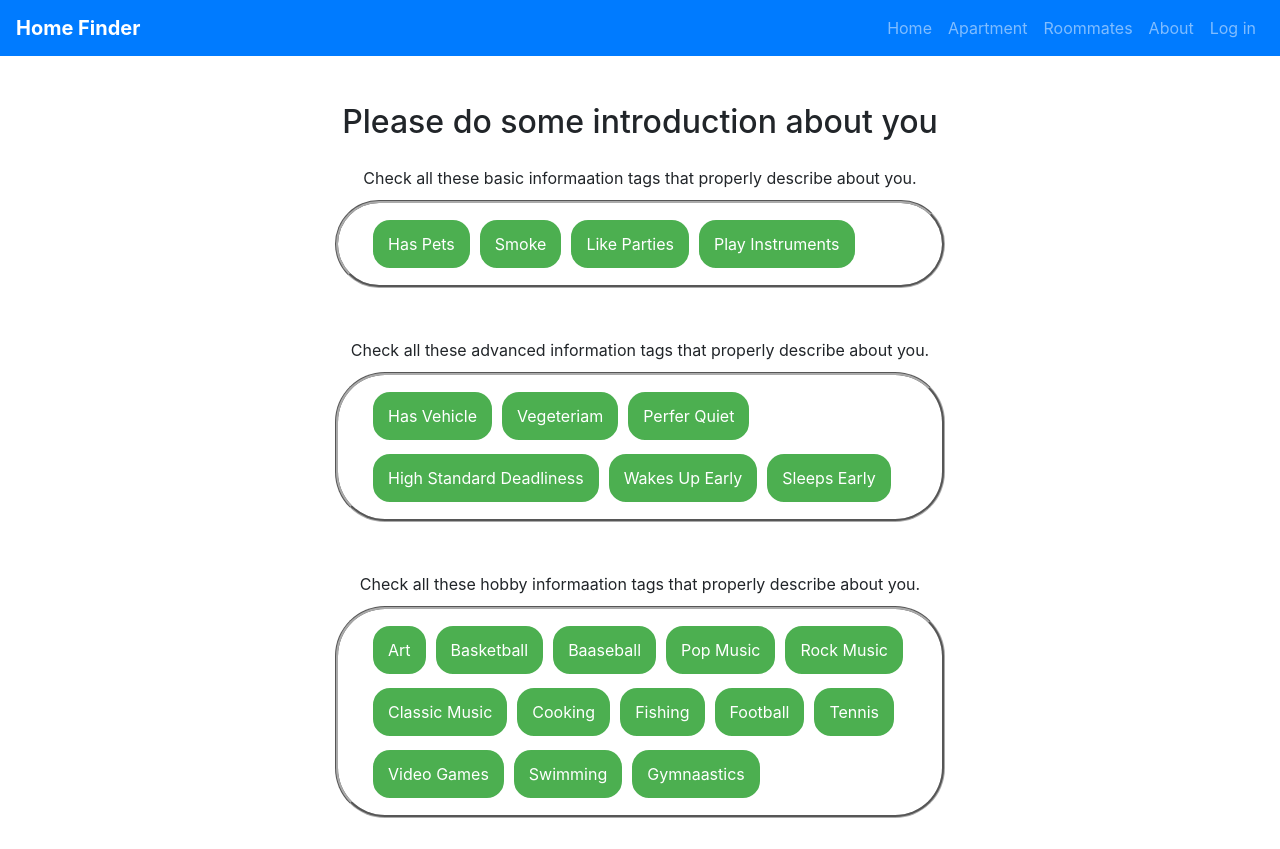
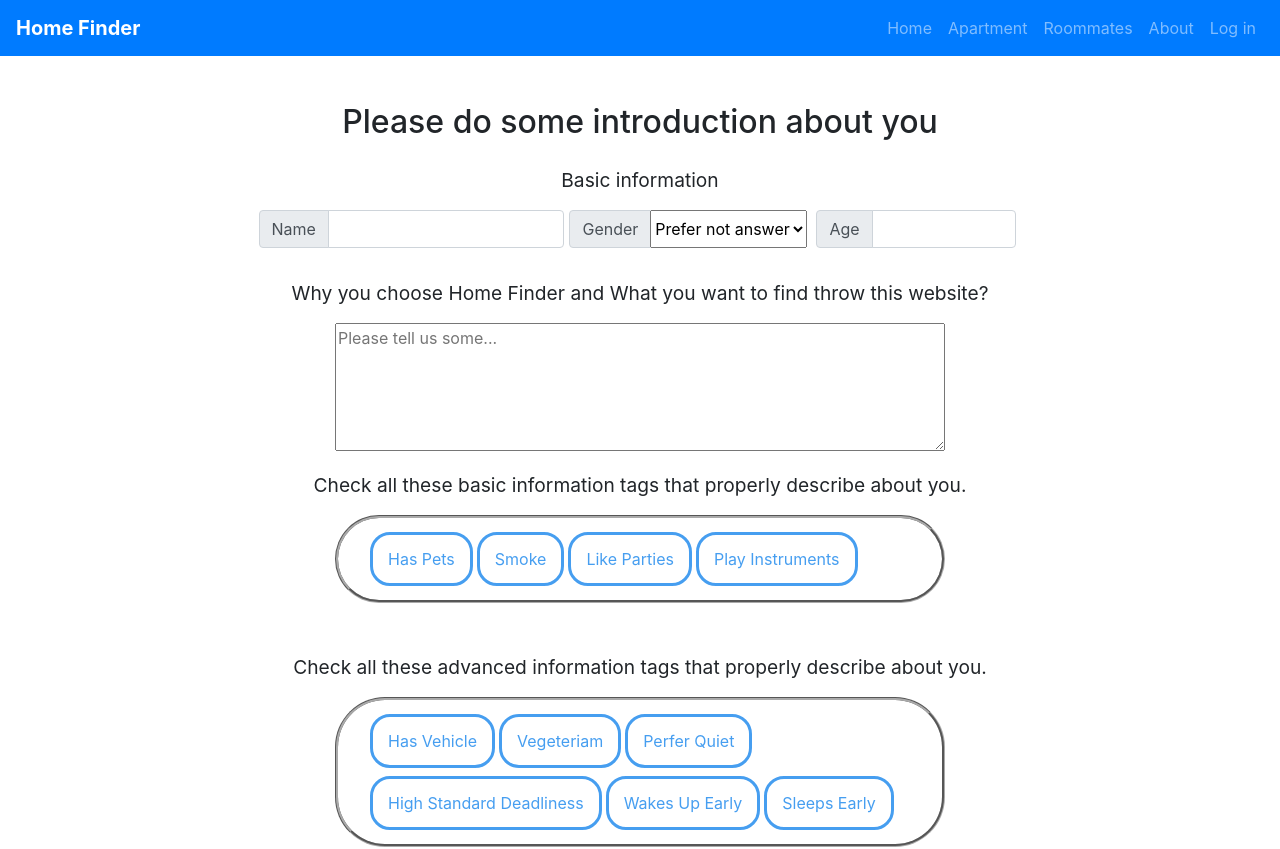
Before and after one commit to SAMHEO/capstone, a React (Create React App) app: page /signupquestion in a window 1280 px wide. Shown: the top 849 px of the page. Built offline with nearby package versions, Linux system fonts and the light colour scheme.

Commit message:
Changed profile page, signup questions, roommate page, and fixed map holder at apartment page.

```diff
--- a/src/Apartment/Apartment.css
+++ b/src/Apartment/Apartment.css
@@ -7,6 +7,27 @@
 .apartment {
     width: 45%;
     position: relative;
+}
+
+#apartment-search {
+    position: fixed;
+    left: 20px;
+    top: 40px;
+    z-index:1;
+    background-color: white;
+}
+
+#apartment-canvas {
+    position: relative;
+    top: 110px;
+    left: 10px;
+    z-index:0;
+}
+
+#map-canvas {
+    position: fixed;
+    top: 150px;
+    right: 50px;
 }
 
 .apartmentPostsArea {
--- a/src/Apartment/Apartment.js
+++ b/src/Apartment/Apartment.js
@@ -1,11 +1,9 @@
 import React, { Component } from "react";
-import {Map, GoogleApiWrapper, Marker} from 'google-maps-react';
 
 import Container from "react-bootstrap/Container";
 import Row from "react-bootstrap/Row";
 import Col from "react-bootstrap/Col";
 import "./Apartment.css";
-
 
 // var tempApt1Name = "Edge";
 // var tempApt1Time = "April 4, 2020, 22:37";
@@ -97,14 +95,9 @@ class Apartment extends Component {
   };
 
   render() {
-    const mapStyle = {
-      width: '100%',
-      height: '100%',
-    };
     return (
-
       <div className="mt-5">
-        <Row>
+        <Row id="apartment-search">
           <div style={{ justifyContent: "center", padding: 30 }}>
             <div class="input-group mb-3" id="input-group1">
               <div class="input-group-prepend">
@@ -170,7 +163,7 @@ class Apartment extends Component {
             </div>
           </div>
         </Row>
-        <Row>
+        <Row id="apartment-canvas">
           <Col xs={12} md={8} lg={6}>
             <div class="apartmentPostsArea">
               {this.state.apartmentList.map((apt, index) => (
@@ -191,13 +184,10 @@ class Apartment extends Component {
             </div>
           </Col>
           <Col xs={6} md={4} lg={6}>
-            <p>Map View Placeholder</p>
-            <Map
-              google={this.props.google}
-              zoom={8}
-              style={mapStyle}
-              initialCenter={{lat: 40.73, lng: -73.93}}
-            />
+            <p id="map-canvas">
+              <iframe src="https://www.google.com/maps/embed?pb=!1m18!1m12!1m3!1d3176.177673270392!2d-80.42827748475189!3d37.24349177985963!2m3!1f0!2f0!3f0!3m2!1i1024!2i768!4f13.1!3m3!1m2!1s0x884d95643a782885%3A0xc102eb0373bf89c9!2s500%20Hunt%20Club%20Rd%2C%20Blacksburg%2C%20VA%2024060!5e0!3m2!1szh-CN!2sus!4v1587028720939!5m2!1szh-CN!2sus" width="800" height="800" frameborder="0" allowfullscreen="" aria-hidden="false" tabindex="0"></iframe>
+
+            </p>
           </Col>
         </Row>
       </div>
--- a/src/Profile/Profile.css
+++ b/src/Profile/Profile.css
@@ -1,3 +1,9 @@
+
+#photo-container {
+    padding-top: 25px;
+
+}
+
 .center {
     display: block;
     margin-left: auto;
@@ -6,10 +12,14 @@
 
 #profile-page {
     display: "flex";
-    width: 60%;
+    width: 80%;
     padding: 30;
     margin-left: auto;
     margin-right: auto;
+}
+
+#profile-basic {
+    text-align: center;
 }
 
 #user-photo {
@@ -18,13 +28,34 @@
     margin-bottom: 15px;
 }
 
+#profile-main-container {
+    width: 100%;
+}
+
 .profile-box {
-    align: left;
+    text-align: left;
     margin: 10px;
 }
 
-.tag-box {
+#profile-col-1 {
+    display: inline-grid;
+    flex-grow: 0;
+    flex-shrink: 0;
+    flex-basis: 50%;
+    max-width: 50%;
+}
+
+#profile-col-2 {
+    display: inline-grid;
+    flex-grow: 0;
+    flex-shrink: 0;
+    flex-basis: 50%;
+    max-width: 50%;
+}
+
+.profile-tag-box {
     border-style: groove;
+    border-radius: 15px;
     margin-top: 10px;
     margin-bottom: 10px;
     padding-top: 10px;
@@ -32,8 +63,17 @@
     padding-left: 30px;
     padding-right: 30px;
     overflow: auto;
+    width: max-content;
+    background-color: white;
+    min-width: 100%;
 }
 
+.profile-box-title {
+    position: relative;
+    left: 0px;
+    top: 0px;
+    width: max-content;
+}
 
 #edit-button {
     margin-left: auto;
@@ -50,7 +90,8 @@
 .tag {
     border-style: groove;
     border-color: grey;
-    border-radius: 5px;
+    border-radius: 20px;
+    color: #4394e6;
     width: max-content;
     padding: 3px;
     margin-right: 5px;
--- a/src/ProfileEdit/ProfileEdit.css
+++ b/src/ProfileEdit/ProfileEdit.css
@@ -10,6 +10,29 @@
     color: white;
 }
 
+#profile-edit-page {
+    width: 60%;
+    display: block;
+    margin-left: auto;
+    margin-right: auto;
+}
+
+
+
+.tag-edit-box {
+    width: 100%;
+    border-style: groove;
+    border-color: #AAAAAA;
+    border-radius: 50px;
+    margin-top: 10px;
+    margin-bottom: 50px;
+    padding-top: 10px;
+    padding-bottom: 10px;
+    padding-left: 30px;
+    padding-right: 30px;
+    overflow: auto;
+}
+
 #change-photo {
     display: flex;
     margin-left: auto;
@@ -18,25 +41,16 @@
 
 #basic-information {
     display: flex;
-    width: 80%;
+    width: 100%;
     min-height: 5em;
     overflow: auto;
+    margin-bottom: 20px;
 }
 
 .profile-box {
-    align: left;
-    margin: 10px;
-}
-
-.tag-box {
-    border-style: groove;
-    margin-top: 10px;
-    margin-bottom: 10px;
-    padding-top: 10px;
-    padding-bottom: 10px;
-    padding-left: 30px;
-    padding-right: 30px;
-    overflow: auto;
+    display: contents;
+    margin-left: auto;
+    margin-right: auto;
 }
 
 .delete {
@@ -44,21 +58,14 @@
     color: black;
     width: 22px;
     height: 22px;
-    padding: 0px;
+    padding-bottom: 22px;
+    padding-right: 10px;
+    padding-left: 3px;
     margin-left: 5px;
+
     border: groove;
     display: inline;
     border-radius: 20px;
-}
-
-.tag {
-    border-style: groove;
-    border-color: grey;
-    border-radius: 5px;
-    width: max-content;
-    padding: 3px;
-    margin-right: 5px;
-    float: left;
 }
 
 .new-tag {
--- a/src/ProfileEdit/ProfileEdit.js
+++ b/src/ProfileEdit/ProfileEdit.js
@@ -98,7 +98,7 @@ var BriefIndroduction = "Male, 22\nUndergraduate student at Virginia Tech\nAs a
 
     render() {
       return (
-        <div id="profile-page" style={{  }}>
+        <div id="profile-edit-page">
           <div>
             <div class="center">
                 <img
@@ -125,27 +125,25 @@ var BriefIndroduction = "Male, 22\nUndergraduate student at Virginia Tech\nAs a
 
             <div class="profile-box">
               My Personality
-              <div id="basic-info" class="tag-box">
+              <div id="basic-info" class="tag-edit-box">
                 <TagExample1 />
                 <TagExample2 />
                 <TagExample3 />
                 <AddNewPersonalityTag />
               </div>
             </div>
-
             <div class="profile-box">
               I hope my roommate is
-              <div id="apartment-info" class="tag-box">
+              <div id="apartment-info" class="tag-edit-box">
                 <TagExample4 />
                 <TagExample5 />
                 <TagExample6 />
                 <AddNewApartmentTag />
               </div>
             </div>
-
             <div class="profile-box">
               I hope my apartment is
-              <div id="roommate-info" class="tag-box">
+              <div id="roommate-info" class="tag-edit-box">
                 <TagExample7 />
                 <TagExample8 />
                 <TagExample9 />
--- a/src/Roommates/Roommate.css
+++ b/src/Roommates/Roommate.css
@@ -32,8 +32,9 @@
   float: left;
   display: inline-flex;
   width: max-content;
-  background-color: #4CAF50;
+  background-color: #469ef0;
   border: solid;
+  border-color: #469ef0;
   color: white;
   padding: 12px 15px;
   text-align: center;
--- a/src/SignupQuestion/SignupQuestion.css
+++ b/src/SignupQuestion/SignupQuestion.css
@@ -2,6 +2,45 @@
     display: block;
     margin-left: auto;
     margin-right: auto;
+}
+
+.center-label {
+    display: block;
+    width: max-content;
+    margin-left: auto;
+    margin-right: auto;
+    margin-top: 15px;
+    margin-bottom: 15px;
+    font-size: larger;
+}
+
+#basic-description {
+    display: flex;
+    width: 50%;
+    min-height: 8em;
+    overflow: auto;
+    margin-left: auto;
+    margin-right: auto;
+    margin-bottom: 20px;
+}
+
+.basic-information {
+    display: flex;
+    width: max-content;
+    margin-left: auto;
+    margin-right: auto;
+}
+
+#name-input-box {
+    max-width: 310px;
+}
+
+#gender-input-box {
+    max-width: 242px;
+}
+
+#age-input-box {
+    max-width: 200px;
 }
 
 .tag-box {
@@ -20,9 +59,10 @@
 
 .clickableTag {
     float: left;
-    background-color: #4CAF50;
+    border-color: #cceeff;
+    background-color: white;
     border: solid;
-    color: white;
+    color: #469ef0;
     padding: 12px 15px;
     text-align: center;
     text-decoration: none;
@@ -35,9 +75,9 @@
 
 .clickableTagChecked {
     float: left;
-    background-color: #4C9950;
+    background-color: #469ef0;
     border: double;
-    border-color: #4C7750;
+    border-color: #469ef0;
     color: white;
     padding: 12px 15px;
     text-align: center;
--- a/src/SignupQuestion/SignupQuestion.js
+++ b/src/SignupQuestion/SignupQuestion.js
@@ -71,20 +71,69 @@ class SignupQuestion extends Component {
           <div style={{ clear: "both", margin: "25px" }} align="center">
             <h2>Please do some introduction about you</h2>
           </div>
+          <div class="center-label">Basic information</div>
+          <div class="basic-information">
+
+            <div class="input-group mb-3" id="name-input-box">
+              <div class="input-group-prepend">
+                <span class="input-group-text">Name </span>
+              </div>
+              <input
+                type="text"
+                class="form-control"
+                aria-label="Your Name"
+              ></input>
+            </div>
+            <div class="input-group mb-3" id="gender-input-box">
+              <div class="input-group-prepend">
+                <label class="input-group-text" for="Gender">
+                  Gender
+                </label>
+              </div>
+              <select
+                class="custom-gender"
+                id="gender"
+              >
+                <option selected>Prefer not answer</option>
+                <option value="0">Male</option>
+                <option value="1">Female</option>
+              </select>
+            </div>
+            <div class="input-group mb-3" id="age-input-box">
+              <div class="input-group-prepend">
+                <span class="input-group-text">Age </span>
+              </div>
+              <input
+                type="text"
+                class="form-control"
+                aria-label="Your Age"
+              ></input>
+            </div>
+          </div>
+          <div class="profile-box">
+            <div class="center-label">Why you choose Home Finder and What you want to find throw this website?</div>
+                <textarea
+                    type="text"
+                    id="basic-description"
+                    placeholder="Please tell us some..."
+                    required
+                    autofocus
+                ></textarea>
+            </div>
           <div class="form-group" align="center">
-            Check all these basic informaation tags that properly describe about you.
+            <div class="center-label">Check all these basic information tags that properly describe about you.</div>
             <div id="important-info" class="tag-box">
               <RenderImportantTag />
             </div>
           </div>
           <div class="form-group" align="center">
-            Check all these advanced information tags that properly describe about you.
+            <div class="center-label">Check all these advanced information tags that properly describe about you.</div>
             <div id="secondary-info" class="tag-box">
               <RenderSecondaryTag />
             </div>
           </div>
           <div class="form-group" align="center">
-            Check all these hobby informaation tags that properly describe about you.
+            <div class="center-label">Check all these hobby informaation tags that properly describe about you.</div>
             <div id="hobby-info" class="tag-box">
               <RenderHobbyTag />
             </div>
```
Also changed, not shown: src/Profile/Profile.js (+28 -16 lines), src/Roommates/Roommate.js (line endings or trailing spaces).
